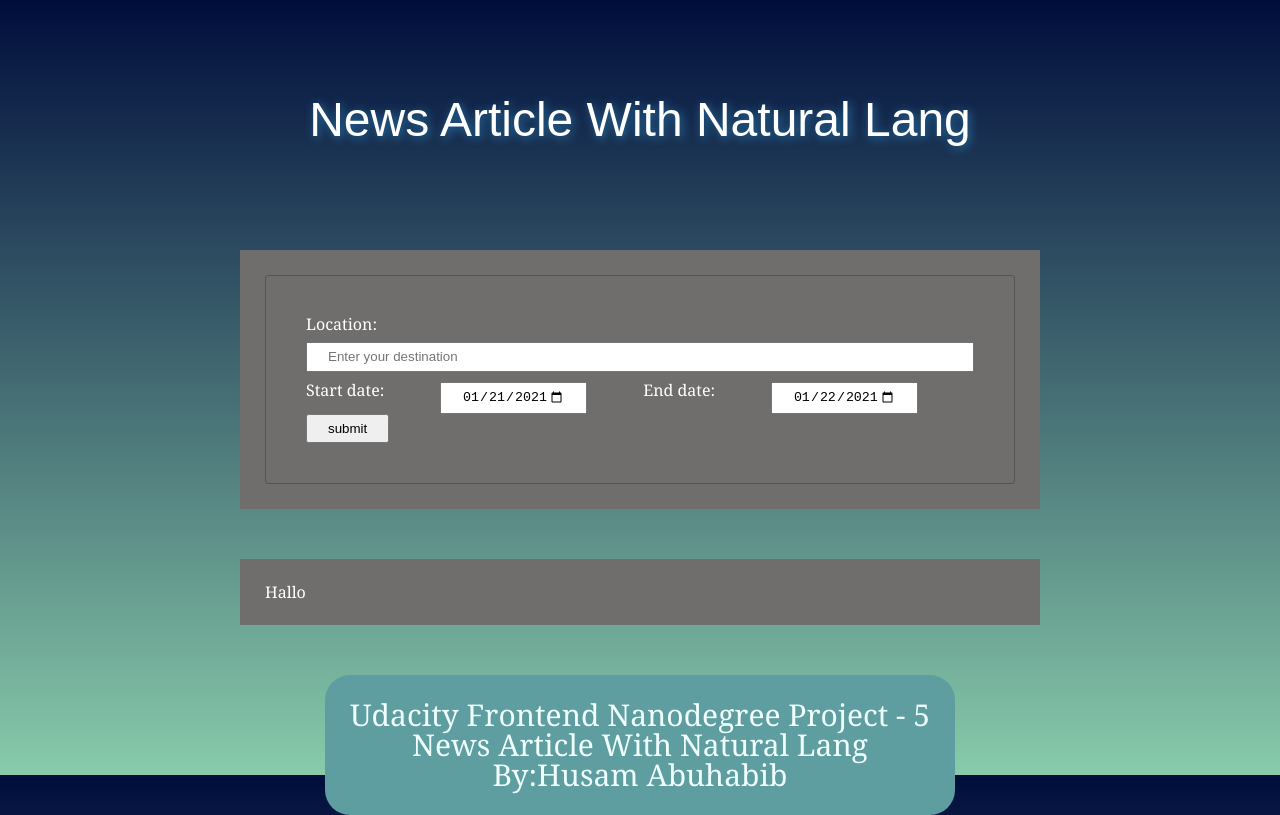
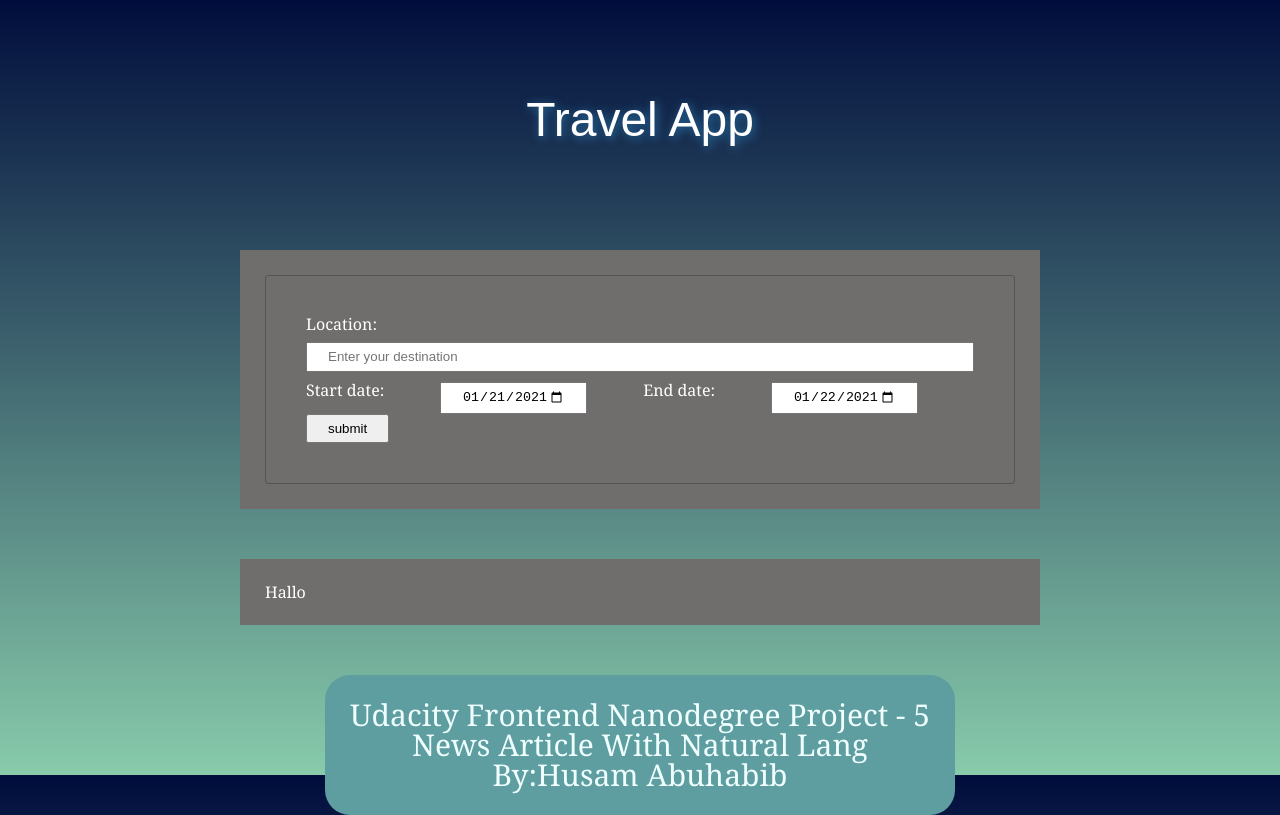
Before and after one commit to HMABUHABIB/udacity-front-end-nanodegree-Project-5, a website built with webpack: page src/client/views/index.html in a window 1280 px wide. Built offline with nearby package versions, Linux system fonts and the light colour scheme.

Commit message:
update title

```diff
--- a/src/client/views/index.html
+++ b/src/client/views/index.html
@@ -2,12 +2,12 @@
 <html lang="en" dir="ltr">
   <head>
     <meta charset="utf-8" />
-    <title>News Article With Natural Lang</title>
+    <title>FEND Capstone - Travel App</title>
   </head>
 
   <body>
     <header>
-      <h1>News Article With Natural Lang</h1>
+      <h1>Travel App</h1>
 
     </header>
 
```
Also changed, not shown: dist/index.html, dist/main.js.
